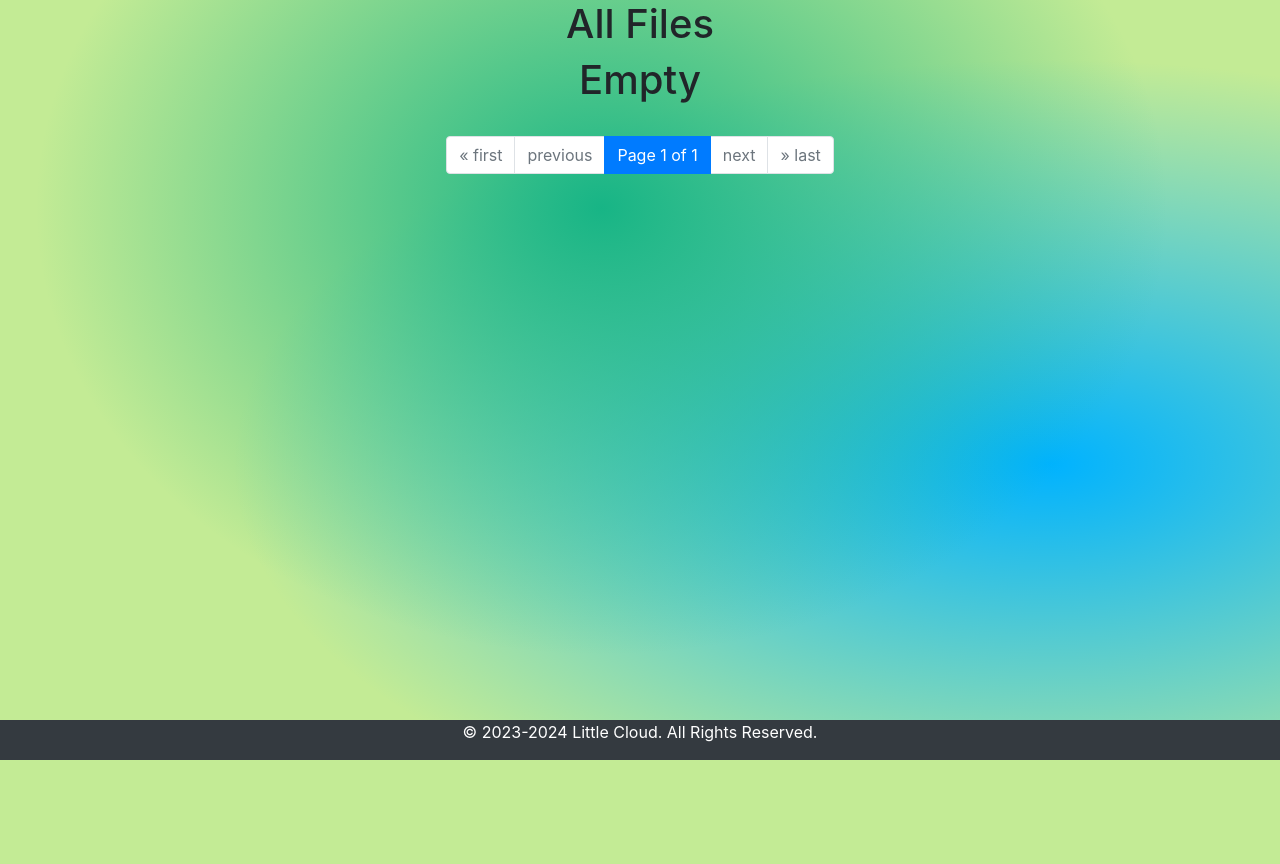
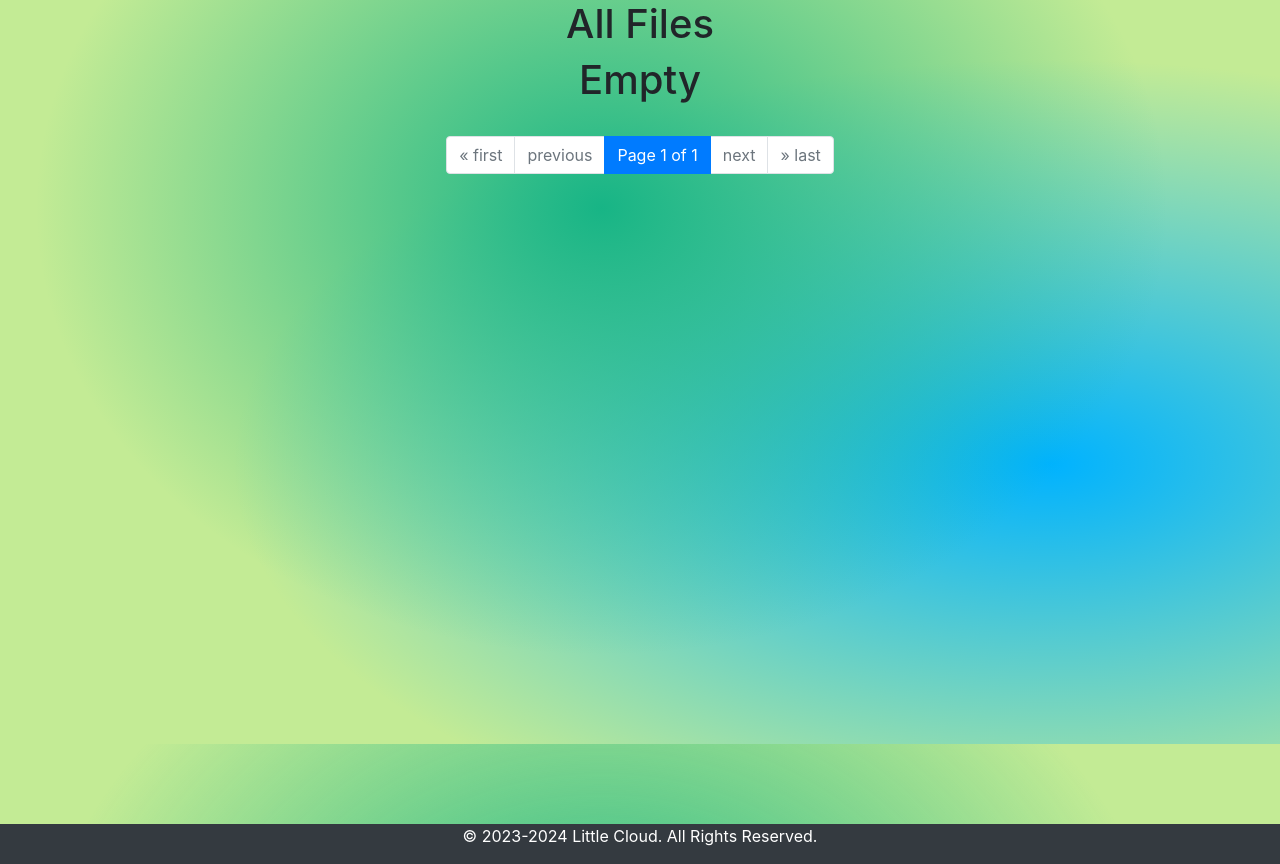
Before and after one commit to Serenity0204/Little-Cloud, a Django app: page /files/ in a window 1280 px wide. Shown: the part 56-920 px from the top of the page. Before the commit the page ends 816 px from the top, so only its background shows below. Run offline with Django 3.2, Linux system fonts and the light colour scheme; the visitor is signed in with stand-in values (Sample User, id 1); data that the repository does not hold is empty; some libraries are stand-ins or nearby versions.

Commit message:
modified style

```diff
--- a/cloud/templates/home.html
+++ b/cloud/templates/home.html
@@ -66,6 +66,7 @@
   .rounded-image {
     border-radius: 10%; /* 50% makes the image circular, adjust as needed */
     overflow: hidden; /* This ensures the image stays within the rounded borders */
+    max-width: 100%;
   }
 
 </style>
--- a/mysite/templates/base.html
+++ b/mysite/templates/base.html
@@ -41,7 +41,7 @@
       .container {
         display: flex;
         flex-direction: column;
-        min-height: 87vh;
+        min-height: 100vh;
       }
 
       .content {
```
